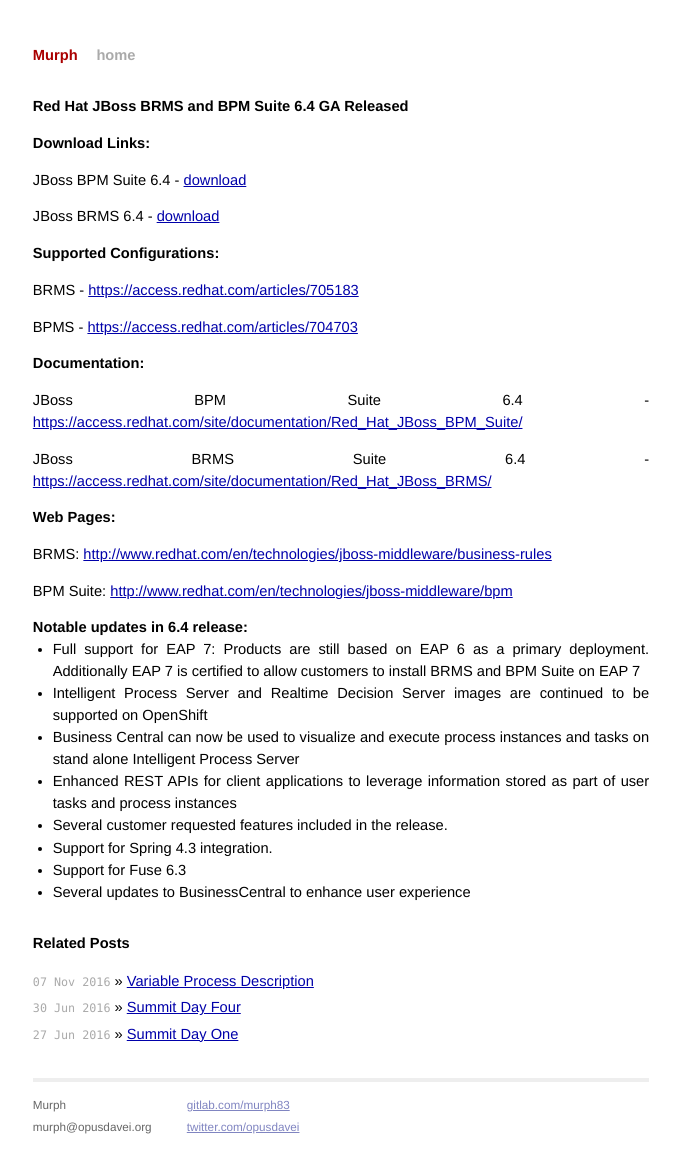
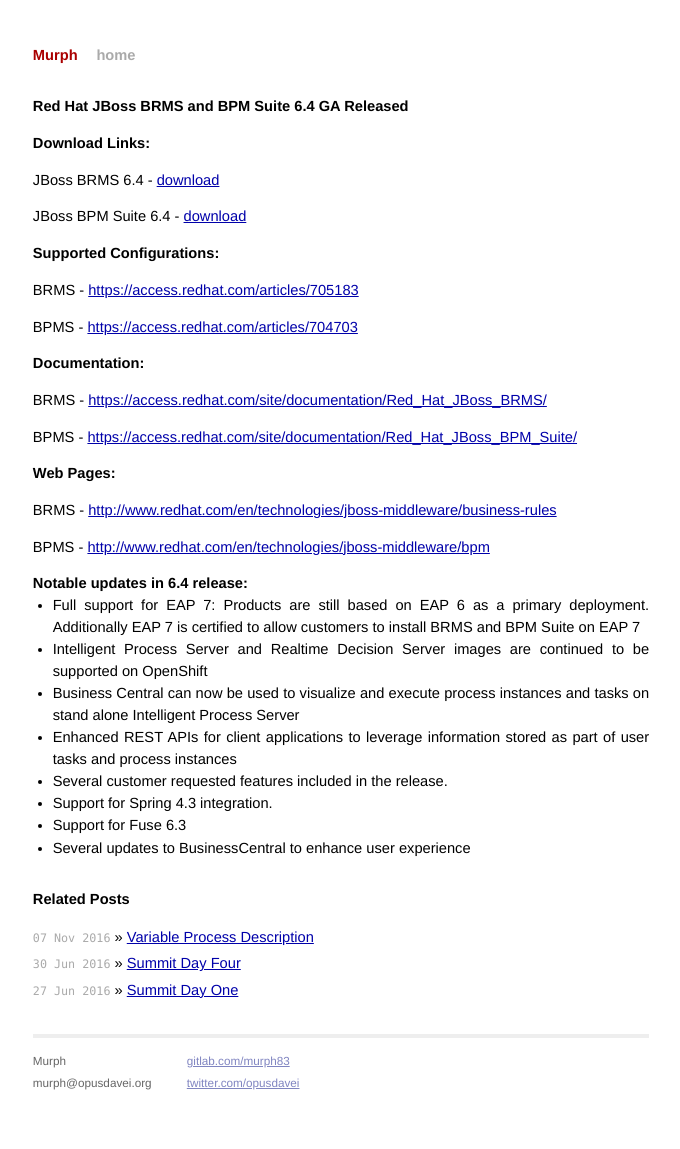
Before and after one commit to djeremiah/djeremiah.github.io, a Jekyll site: the page built from _posts/2016-12-02-brms-bpms-64-released.md, in a window 1280 px wide. Shown: the whole page, without its empty margins (299-979 px from the left). Built offline with Jekyll 4.4.1, drawn with Linux system fonts in a browser that asks for light colours; after the commit the page ends 1105 px from its top, so only the background shows below that.

Commit message:
fix layout

```diff
--- a/_posts/2016-12-02-brms-bpms-64-released.md
+++ b/_posts/2016-12-02-brms-bpms-64-released.md
@@ -8,9 +8,10 @@
 # Red Hat JBoss BRMS and BPM Suite 6.4 GA Released
 
 ### Download Links:
+JBoss BRMS 6.4 - [download](https://access.redhat.com/jbossnetwork/restricted/listSoftware.html?product=brms&downloadType=distributions)
+
 JBoss BPM Suite 6.4 - [download](https://access.redhat.com/jbossnetwork/restricted/listSoftware.html?product=bpm.suite&downloadType=distributions)
 
-JBoss BRMS 6.4 - [download](https://access.redhat.com/jbossnetwork/restricted/listSoftware.html?product=brms&downloadType=distributions)
 
 ### Supported Configurations:
 BRMS - [https://access.redhat.com/articles/705183](https://access.redhat.com/articles/705183)
@@ -18,14 +19,14 @@
 BPMS - [https://access.redhat.com/articles/704703](https://access.redhat.com/articles/704703)
 
 ### Documentation:
-JBoss BPM Suite 6.4 - [https://access.redhat.com/site/documentation/Red_Hat_JBoss_BPM_Suite/](https://access.redhat.com/site/documentation/Red_Hat_JBoss_BPM_Suite/)
+BRMS - [https://access.redhat.com/site/documentation/Red_Hat_JBoss_BRMS/](https://access.redhat.com/site/documentation/Red_Hat_JBoss_BRMS/)
 
-JBoss BRMS Suite 6.4 - [https://access.redhat.com/site/documentation/Red_Hat_JBoss_BRMS/](https://access.redhat.com/site/documentation/Red_Hat_JBoss_BRMS/)
+BPMS - [https://access.redhat.com/site/documentation/Red_Hat_JBoss_BPM_Suite/](https://access.redhat.com/site/documentation/Red_Hat_JBoss_BPM_Suite/)
 
 ### Web Pages:
-BRMS: [http://www.redhat.com/en/technologies/jboss-middleware/business-rules](http://www.redhat.com/en/technologies/jboss-middleware/business-rules)
+BRMS - [http://www.redhat.com/en/technologies/jboss-middleware/business-rules](http://www.redhat.com/en/technologies/jboss-middleware/business-rules)
 
-BPM Suite: [http://www.redhat.com/en/technologies/jboss-middleware/bpm](http://www.redhat.com/en/technologies/jboss-middleware/bpm)
+BPMS - [http://www.redhat.com/en/technologies/jboss-middleware/bpm](http://www.redhat.com/en/technologies/jboss-middleware/bpm)
 
 
 ### Notable updates in 6.4 release:
```
